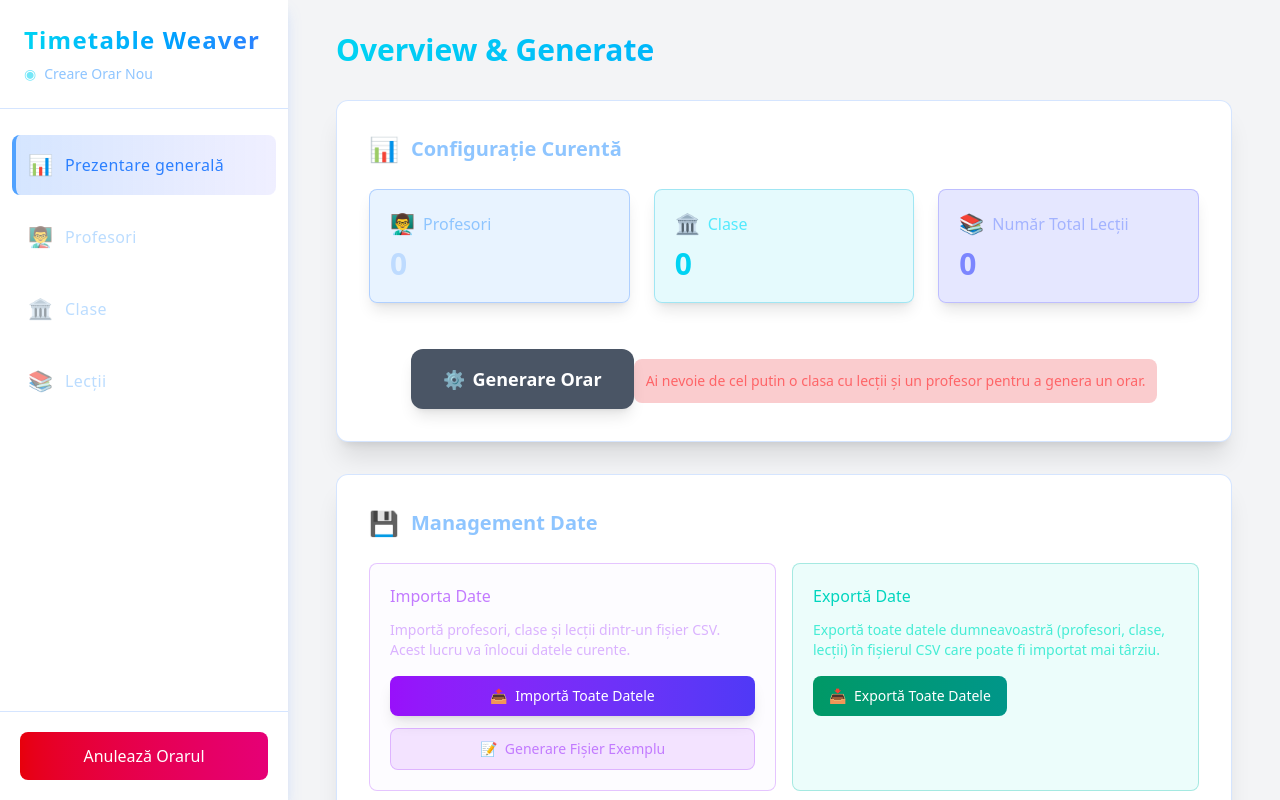
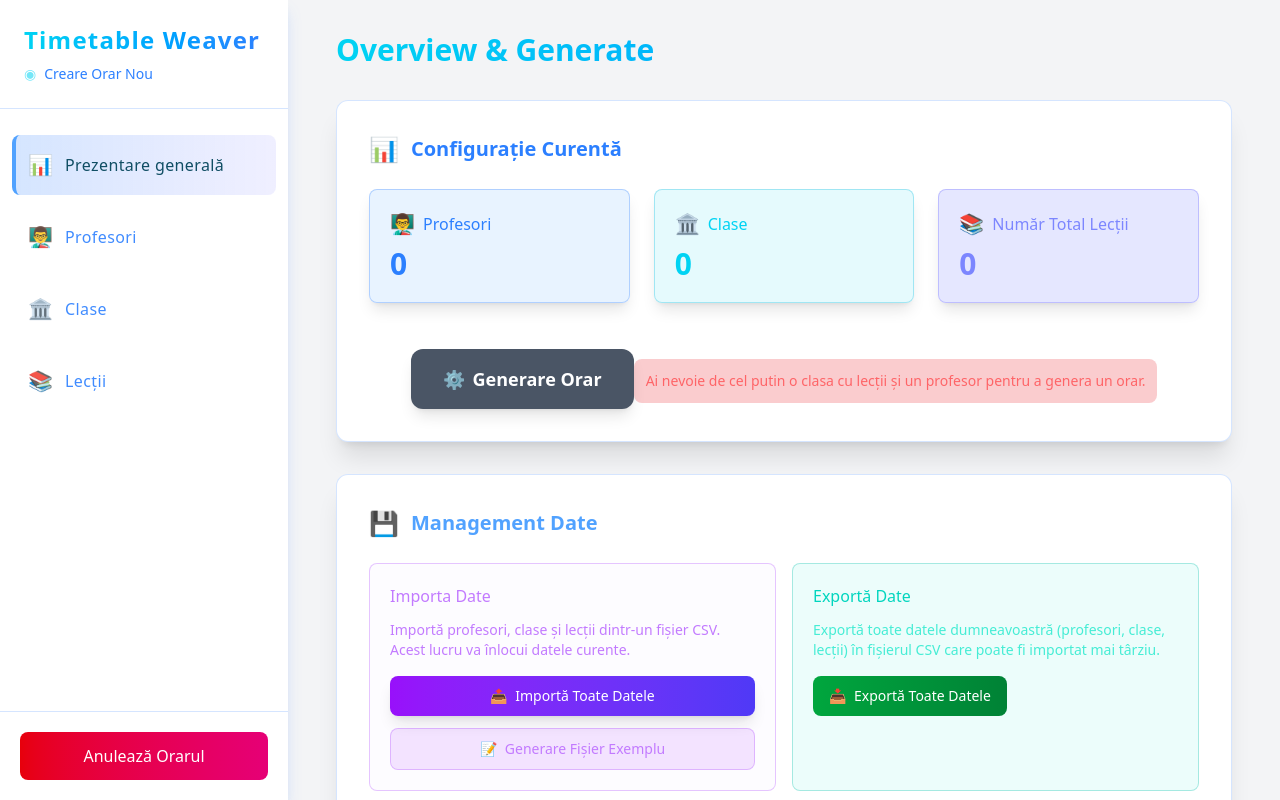
Before and after one commit to matei212/timetable-weaver, a React (Vite) app: page / in a window 1280 px wide. Both pictures are taken after a click on the button "Creează Orar Nou". Built offline with nearby package versions, Linux system fonts and the light colour scheme.

Commit message:
Modificarii LightMODE

```diff
--- a/src/frontend/components/ClassesTab.tsx
+++ b/src/frontend/components/ClassesTab.tsx
@@ -76,7 +76,7 @@ const ClassesTab: React.FC<ClassesTabProps> = ({
       </h2>
 
       <GradientContainer className="mb-8 p-8">
-        <h3 className="mb-6 flex items-center text-xl font-semibold text-blue-300">
+        <h3 className="mb-6 flex items-center text-xl font-semibold text-blue-500">
           <span className="mr-3 text-2xl">🏛️</span> Adaugă Clasă Nouă
         </h3>
         <div className="flex gap-3">
@@ -99,7 +99,7 @@ const ClassesTab: React.FC<ClassesTabProps> = ({
       {classes.length > 0 ? (
         <GradientContainer className="p-8">
           <div className="mb-6 flex items-center justify-between">
-            <h3 className="flex items-center text-xl font-semibold text-blue-300">
+            <h3 className="flex items-center text-xl font-semibold text-blue-500">
               <span className="mr-3 text-2xl">📋</span> Listă Clase
             </h3>
             <GradientButton
--- a/src/frontend/components/OverviewTab.tsx
+++ b/src/frontend/components/OverviewTab.tsx
@@ -167,22 +167,22 @@ const OverviewTab: React.FC<OverviewTabProps> = ({
       </h2>
 
       <GradientContainer className="mb-8 p-8">
-        <h3 className="mb-6 flex items-center text-xl font-semibold text-blue-300">
+        <h3 className="mb-6 flex items-center text-xl font-semibold text-blue-500">
           <span className="mr-3 text-2xl">📊</span> Configurație Curentă
         </h3>
 
         <div className="mb-8 grid grid-cols-1 gap-6 md:grid-cols-3">
           <div className="rounded-lg border border-blue-500/30 bg-blue-300/20 p-5 shadow-lg backdrop-blur-sm transition-transform hover:scale-105 dark:bg-blue-900/10">
-            <h4 className="mb-2 flex items-center font-medium text-blue-300">
+            <h4 className="mb-2 flex items-center font-medium text-blue-500">
               <span className="mr-2 text-xl">👨‍🏫</span> Profesori
             </h4>
-            <p className="text-3xl font-bold text-blue-200 dark:text-blue-100">
+            <p className="text-3xl font-bold text-blue-500 dark:text-blue-100">
               {teachers.length}
             </p>
           </div>
 
           <div className="rounded-lg border border-cyan-500/30 bg-cyan-400/10 p-5 shadow-lg backdrop-blur-sm transition-transform hover:scale-105 dark:bg-cyan-900/10">
-            <h4 className="mb-2 flex items-center font-medium text-cyan-300">
+            <h4 className="mb-2 flex items-center font-medium text-cyan-400">
               <span className="mr-2 text-xl">🏛️</span> Clase
             </h4>
             <p className="text-3xl font-bold text-cyan-400 dark:text-blue-100">
@@ -191,7 +191,7 @@ const OverviewTab: React.FC<OverviewTabProps> = ({
           </div>
 
           <div className="rounded-lg border border-indigo-500/30 bg-indigo-400/20 p-5 shadow-lg backdrop-blur-sm transition-transform hover:scale-105">
-            <h4 className="mb-2 flex items-center font-medium text-indigo-300">
+            <h4 className="mb-2 flex items-center font-medium text-indigo-400">
               <span className="mr-2 text-xl">📚</span> Număr Total Lecții
             </h4>
             <p className="text-3xl font-bold text-indigo-400 dark:text-blue-100">
@@ -242,7 +242,7 @@ const OverviewTab: React.FC<OverviewTabProps> = ({
       </GradientContainer>
 
       <GradientContainer className="mb-8 p-8">
-        <h3 className="mb-6 flex items-center text-xl font-semibold text-blue-300">
+        <h3 className="mb-6 flex items-center text-xl font-semibold text-blue-400">
           <span className="mr-3 text-2xl">💾</span> Management Date
         </h3>
 
@@ -251,7 +251,7 @@ const OverviewTab: React.FC<OverviewTabProps> = ({
             <h4 className="mb-3 font-medium text-purple-400 dark:text-purple-300">
               Importa Date
             </h4>
-            <p className="mb-4 text-sm text-purple-300 dark:text-purple-200/70">
+            <p className="mb-4 text-sm text-purple-400 dark:text-purple-200/70">
               Importă profesori, clase și lecții dintr-un fișier CSV. Acest
               lucru va înlocui datele curente.
             </p>
--- a/src/frontend/components/Sidebar.tsx
+++ b/src/frontend/components/Sidebar.tsx
@@ -143,7 +143,7 @@ const Sidebar: React.FC<SidebarProps> = ({ mode, onModeChange }) => {
             Timetable Weaver
           </h1>
           {mode === "timetable" && (
-            <p className="mt-2 flex items-center text-sm font-light text-blue-300">
+            <p className="mt-2 flex items-center text-sm font-light text-blue-500">
               <span className="mr-2 animate-pulse text-cyan-400">◉</span>
               Creare Orar Nou
             </p>
@@ -158,8 +158,8 @@ const Sidebar: React.FC<SidebarProps> = ({ mode, onModeChange }) => {
               className={({ isActive }) =>
                 `group my-1.5 flex items-center rounded-lg p-4 text-left backdrop-blur-sm transition-all duration-300 ease-in-out ${
                   isActive
-                    ? "border-l-4 border-blue-400 bg-gradient-to-r from-blue-500/20 to-indigo-500/10 pl-3 text-blue-500 dark:text-white"
-                    : "text-blue-300/60 hover:border-l-4 hover:border-blue-500/40 hover:bg-slate-100 hover:pl-3 dark:text-blue-100/70 dark:hover:bg-slate-800/50"
+                    ? "border-l-4 border-blue-400 bg-gradient-to-r from-blue-500/20 to-indigo-500/10 pl-3 text-cyan-900 dark:text-white"
+                    : "text-blue-500/90 hover:border-l-4 hover:border-blue-500/40 hover:bg-slate-100 hover:pl-3 dark:text-blue-100/70 dark:hover:bg-slate-800/50"
                 }`
               }
             >
--- a/src/frontend/components/TimetableDisplay.tsx
+++ b/src/frontend/components/TimetableDisplay.tsx
@@ -326,7 +326,7 @@ const ClassTimetable: React.FC<{
                               </span>
                             )}
                           </div>
-                          <div className={`text-sm ${isConflict ? 'text-red-300/80' : 'text-blue-300/80'}`}>
+                          <div className={`text-sm ${isConflict ? 'text-red-300/80' : 'text-blue-500/80'}`}>
                             {lesson.teacher.name}
                           </div>
                         </div>
--- a/src/frontend/components/common/ColorButton.tsx
+++ b/src/frontend/components/common/ColorButton.tsx
@@ -10,7 +10,7 @@ const ColorButton = ({ variant, onClick, className, children }: Props) => {
   const backgroundClasses = useMemo(() => {
     switch (variant) {
       case "blue":
-        return "bg-blue-200 text-blue-500 hover:bg-blue-300/80 dark:bg-blue-500/20 dark:text-blue-300 dark:hover:bg-blue-500/30 dark:hover:text-blue-200";
+        return "bg-blue-200 text-blue-500 hover:bg-blue-300/80 dark:bg-blue-500/20 dark:text-blue-500 dark:hover:bg-blue-500/30 dark:hover:text-blue-200";
       case "indigo":
         return "bg-indigo-600/20 text-indigo-500 hover:bg-indigo-600/30 dark:bg-indigo-500/20 dark:text-indigo-300 dark:hover:bg-indigo-500/30 dark:hover:text-indigo-200";
       case "red":
--- a/src/frontend/components/common/GradientButton.tsx
+++ b/src/frontend/components/common/GradientButton.tsx
@@ -17,7 +17,7 @@ const GradientButton = ({ variant, onClick, className, children }: Props) => {
         return "from-red-600 to-pink-600 hover:from-red-700 hover:to-pink-700 hover:shadow-red-500/30";
       case "green":
       default:
-        return "from-emerald-600 to-teal-600 hover:from-emerald-700 hover:to-teal-700 hover:shadow-emerald-500/20";
+        return "from-green-600 to-green-700 hover:from-green-700 hover:to-green-800 hover:shadow-emerald-500/20";
     }
   }, [variant]);
 
--- a/src/frontend/components/common/Note.tsx
+++ b/src/frontend/components/common/Note.tsx
@@ -5,7 +5,7 @@ type Props = { className?: string } & PropsWithChildren;
 const Note = ({ className, children }: Props) => {
   return (
     <div
-      className={`rounded-lg border border-blue-500/10 bg-blue-300/30 text-sm text-blue-400 backdrop-blur-sm dark:bg-blue-900/10 dark:text-blue-300 ${className}`}
+      className={`rounded-lg border border-blue-500/10 bg-blue-300/30 text-sm text-blue-400 backdrop-blur-sm dark:bg-blue-900/10 dark:text-blue-500 ${className}`}
     >
       <span className="mr-2">ℹ️</span>
       {children}
--- a/src/frontend/routes/Home.tsx
+++ b/src/frontend/routes/Home.tsx
@@ -29,7 +29,7 @@ const Home: React.FC<HomeProps> = ({
       <h1 className="mb-6 text-3xl font-bold dark:text-white">
         Bine ați venit la Timetable Weaver
       </h1>
-      <p className="mb-8 text-gray-400">
+      <p className="mb-8 text-gray-700">
         Creați orare optime pentru școala sau instituția dumneavoastră cu
         sistemul nostru inteligent de programare.
       </p>
```
Also changed, not shown: src/frontend/components/LessonsTab.tsx (+17 -17 lines), src/frontend/components/TeacherAvailabilityModal.tsx (+5 -5 lines), src/frontend/components/TeachersTab.tsx (+4 -4 lines).
